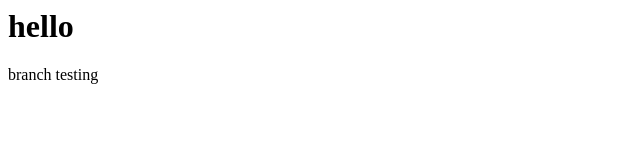
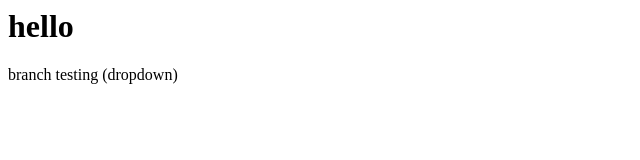
Before and after one commit to AwesomeUser321/localrepo, a plain HTML site: page index.html in a window 1280 px wide. Shown: the full height of the page, 0-640 px from the left. Drawn offline with Linux system fonts and the light colour scheme.

```diff
--- a/index.html
+++ b/index.html
@@ -1,2 +1,2 @@
 <h1>hello</h1>
-<p>branch testing </p>
+<p>branch testing (dropdown) </p>
```
